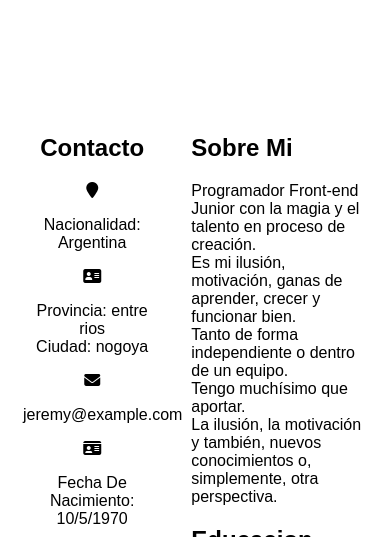
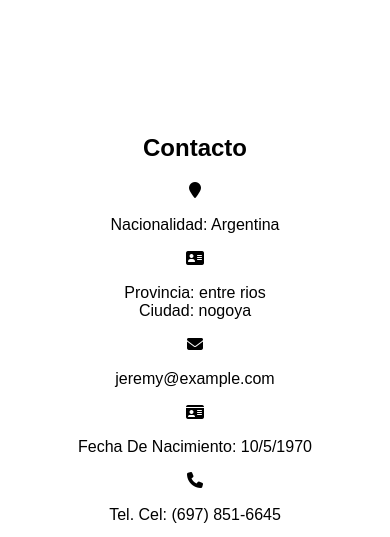
Before and after one commit to juanci221/https-gitlab.com-proyectofinal.Extensiones.io, a plain HTML site: page index.html in a window 390 px wide. Shown: the part 294-831 px from the top of the page. Drawn offline with Linux system fonts and the light colour scheme; files that its build step writes are made by us from their sources; files whose address does not match are found by name.

Commit message:
Update cv.css

```diff
--- a/cv.css
+++ b/cv.css
@@ -59,3 +59,9 @@ button{
 input{
   color: green;
 }
+@media only screen and (max-width: 768px) {
+  /* Para teléfonos móviles: */
+  [class*="col-"] {
+    width: 100%;
+  }
+}
```
